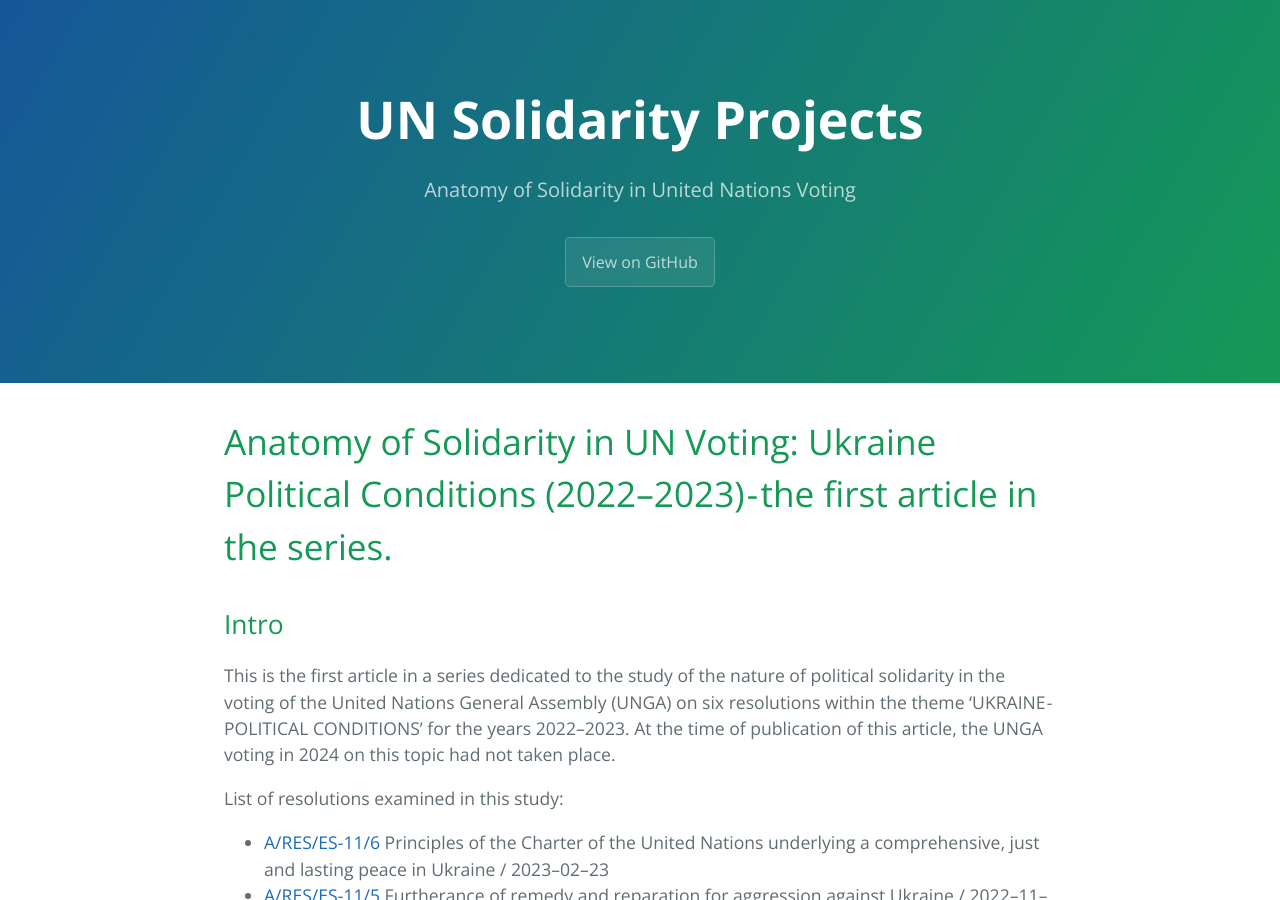
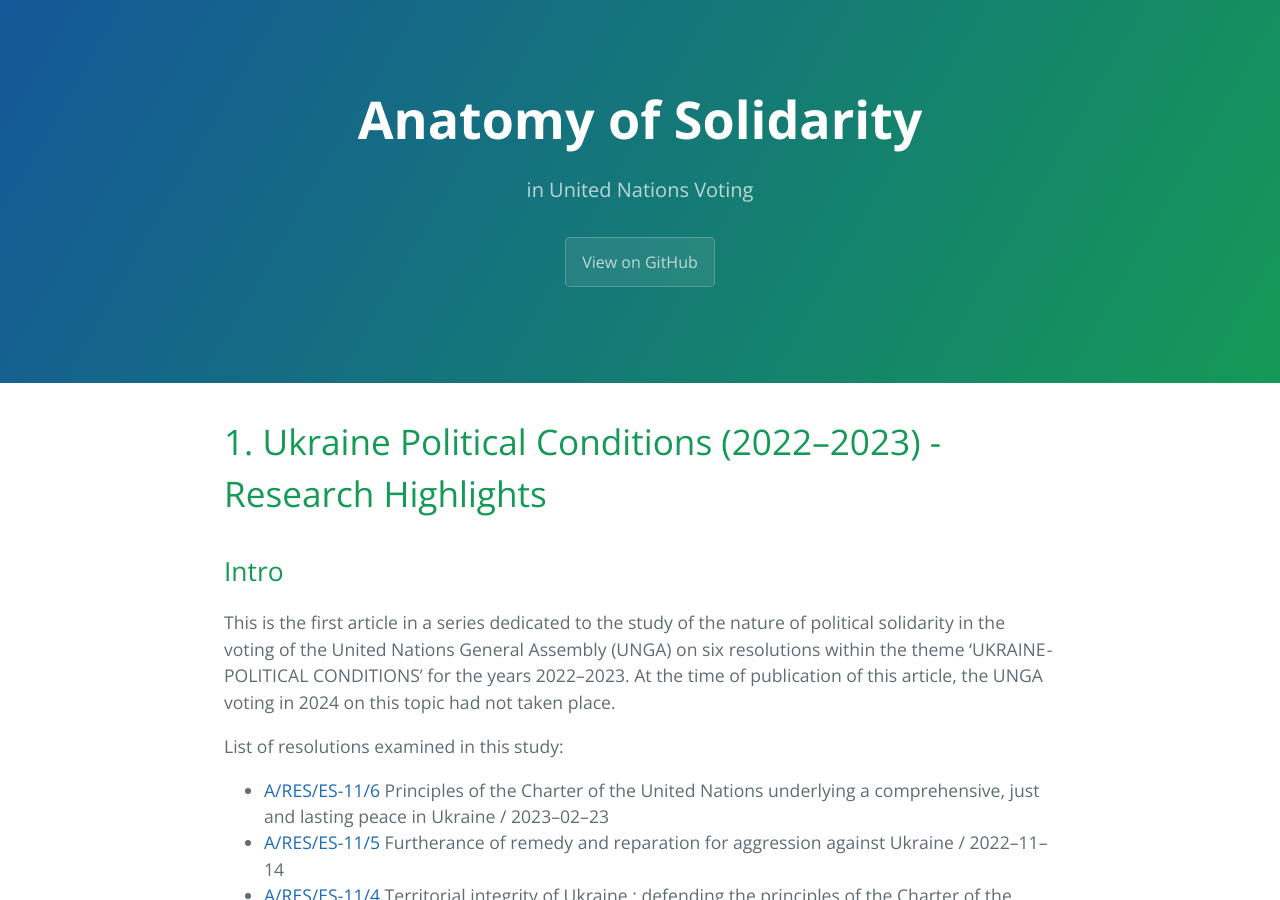
Before and after one commit to sobolsky/UN_UPC_2024, a Jekyll site: the page built from index.md, in a window 1280 px wide and 900 px high. Built offline with Jekyll 4.4.1, drawn with Linux system fonts in a browser that asks for light colours.

Commit message:
Update index.md

```diff
--- a/index.md
+++ b/index.md
@@ -1,13 +1,13 @@
 ---
 layout: default
-title: UN Solidarity Projects
-description: Anatomy of Solidarity in United Nations Voting
+title: Anatomy of Solidarity
+description: in United Nations Voting
 show_downloads: false
 google_analytics:
 permalink: /un/upc
 ---
 
-# Anatomy of Solidarity in UN Voting: Ukraine Political Conditions (2022–2023) - the first article in the series.
+# 1. Ukraine Political Conditions (2022–2023) - Research Highlights
 
 ## Intro
 This is the first article in a series dedicated to the study of the nature of political solidarity in the voting of the United Nations General Assembly (UNGA) on six resolutions within the theme 'UKRAINE - POLITICAL CONDITIONS' for the years 2022–2023. At the time of publication of this article, the UNGA voting in 2024 on this topic had not taken place.
```
